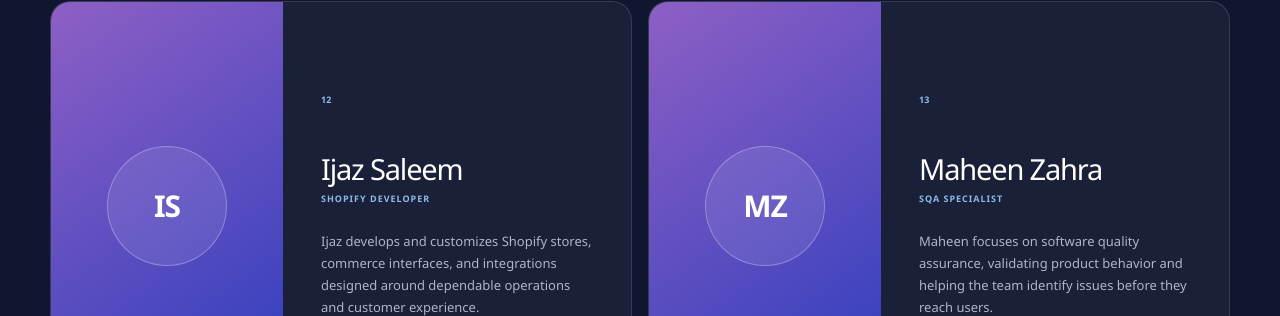
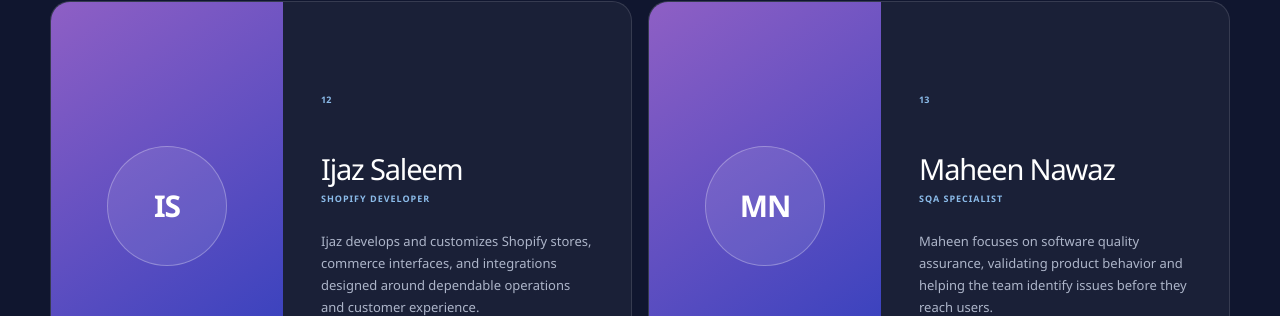
Before and after one commit to ITGhost712/HashSync, a Next.js app: page /team in a window 1280 px wide. Shown: the part 3642-3958 px from the top of the page. Built offline with nearby package versions, Linux system fonts and the light colour scheme.

Commit message:
Update page.tsx

```diff
--- a/app/team/page.tsx
+++ b/app/team/page.tsx
@@ -19,7 +19,7 @@ const team = [
   { initials: "UK", name: "Fahad Khan", role: "Associate Software Engineer", bio: "Fahad supports application engineering across features and integrations, bringing careful implementation and collaborative problem-solving to the team." },
   { initials: "AT", name: "Irtaza Naqvi", role: "Database Design Analyst", bio: "Irtaza works on database structure and data design, helping products organize, protect, and use information efficiently as they grow." },
   { initials: "IS", name: "Ijaz Saleem", role: "Shopify Developer", bio: "Ijaz develops and customizes Shopify stores, commerce interfaces, and integrations designed around dependable operations and customer experience." },
-  { initials: "MZ", name: "Maheen Zahra", role: "SQA Specialist", bio: "Maheen focuses on software quality assurance, validating product behavior and helping the team identify issues before they reach users." },
+  { initials: "MN", name: "Maheen Nawaz", role: "SQA Specialist", bio: "Maheen focuses on software quality assurance, validating product behavior and helping the team identify issues before they reach users." },
   { initials: "ZF", name: "Zainab Fatima", role: "Business Development Executive", bio: "Zainab connects client needs with HashSync's capabilities, supporting early conversations and long-term relationships with clarity and care." },
 ];
 
```
